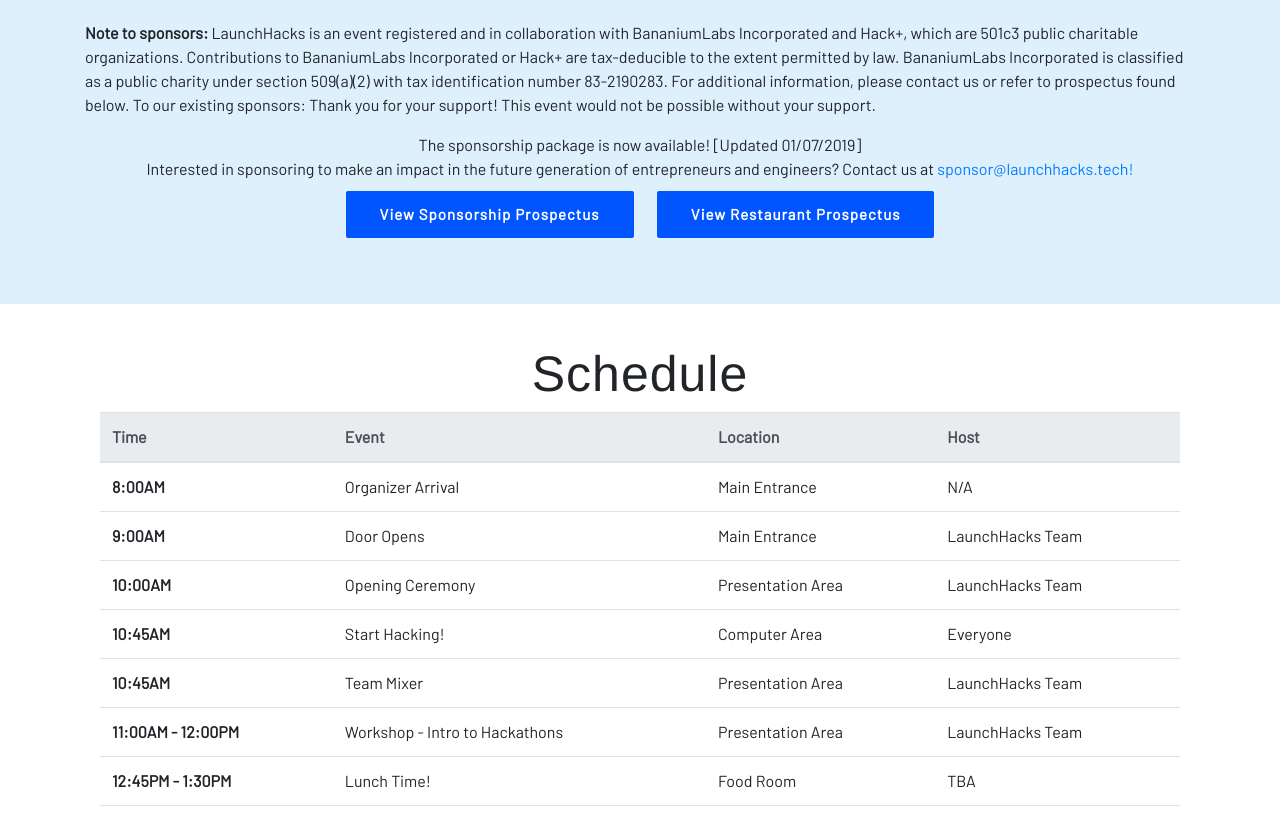
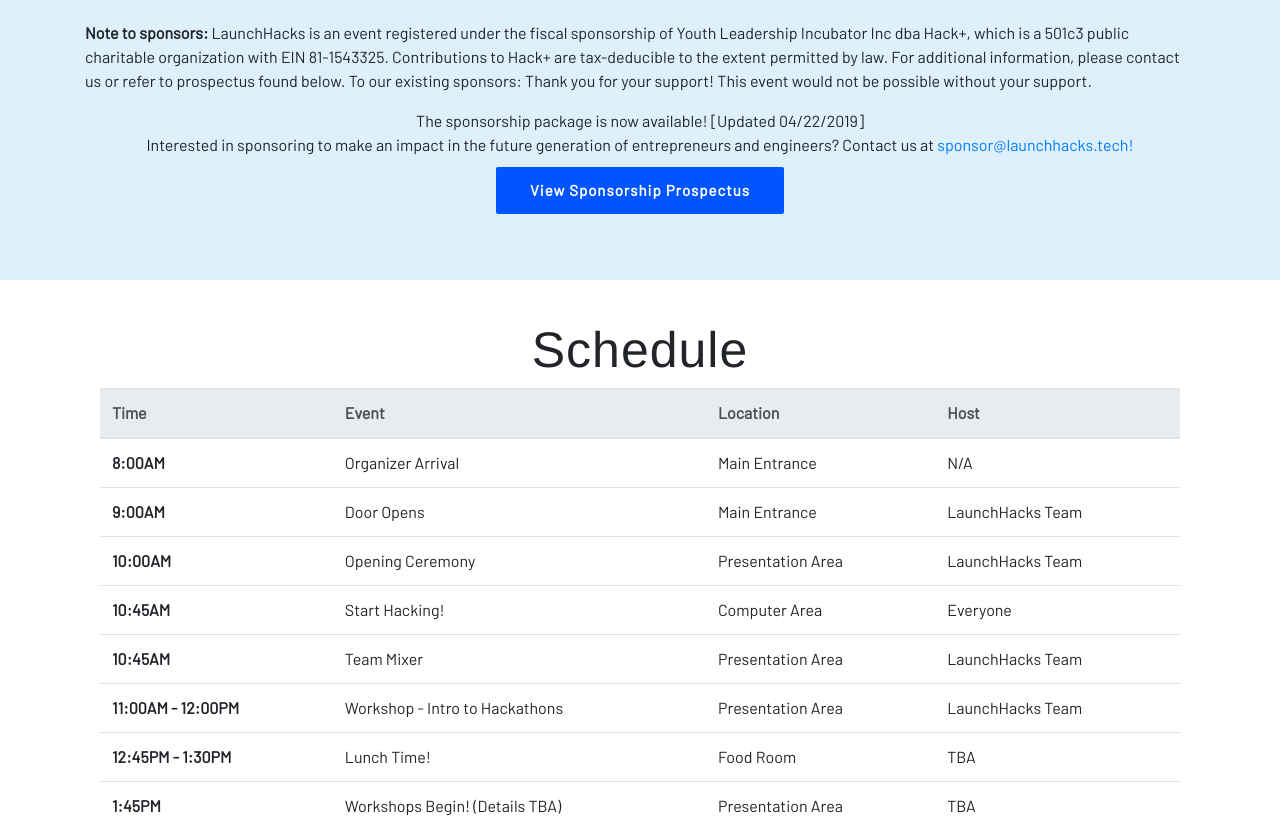
Before and after one commit to BananiumLabs/LaunchHacksSite, a website built with webpack: page index.html in a window 1280 px wide. Shown: the part 2961-3779 px from the top of the page. Built offline with nearby package versions, Linux system fonts and the light colour scheme.

Commit message:
Update prospectus and sponsor text for hack+

```diff
--- a/resources/sponsor.html
+++ b/resources/sponsor.html
@@ -62,18 +62,17 @@
     </div>
 
     <br>
-    <p><b>Note to sponsors: </b>LaunchHacks is an event registered and in collaboration with BananiumLabs Incorporated and Hack+, which are 501c3 public charitable organizations.
-        Contributions to BananiumLabs Incorporated or Hack+ are tax-deducible to the extent permitted by law. BananiumLabs Incorporated is classified as a public
-        charity under section 509(a)(2) with tax identification number 83-2190283. For additional
+    <p><b>Note to sponsors: </b>LaunchHacks is an event registered under the fiscal sponsorship of Youth Leadership Incubator Inc dba Hack+, which is a 501c3 public charitable organization with EIN 81-1543325.
+        Contributions to Hack+ are tax-deducible to the extent permitted by law. For additional
         information, please contact us or refer to prospectus found below.
         To our existing sponsors: Thank you for your support! This event would not be possible without your support.
     </p>
-    <p class="text-center">The sponsorship package is now available! [Updated 01/07/2019]<br>
+    <p class="text-center">The sponsorship package is now available! [Updated 04/22/2019]<br>
     Interested in sponsoring to make an impact in the future generation of entrepreneurs and engineers? Contact us at
         <a href="mailto:sponsor@launchhacks.tech">sponsor@launchhacks.tech!</a>
         <br>
-        <a id="downloadSP" class="btn btn-gudbutton" role="button" href="/files/prospectus0107.pdf" target="_blank">View Sponsorship Prospectus</a>
-        <a id="downloadSP" class="btn btn-gudbutton" role="button" href="/files/restaurantProspectus0107.pdf" target="_blank">View Restaurant Prospectus</a>
+        <a id="downloadSP" class="btn btn-gudbutton" role="button" href="/files/prospectus0422.pdf" target="_blank">View Sponsorship Prospectus</a>
+        <!-- <a id="downloadSP" class="btn btn-gudbutton" role="button" href="/files/restaurantProspectus0107.pdf" target="_blank">View Restaurant Prospectus</a> -->
 
     </p>
 
```
Also changed, not shown: img/logo-one-color.png (added), img/sponsors/bananium_transparent.png (added), 1 other file.
